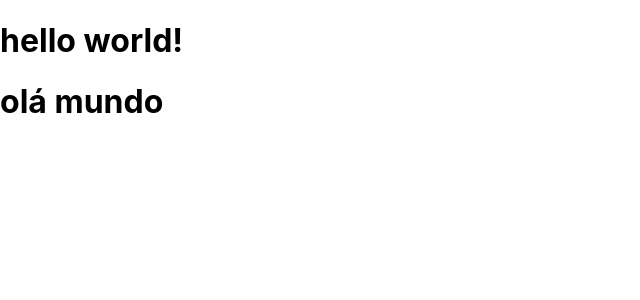
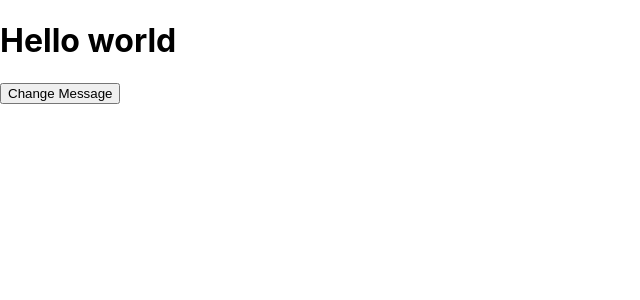
Before and after one commit to matheustanaka/react-studies, a React (Create React App) app: page / in a window 1280 px wide. Shown: the top 300 px of the page, without its empty margins (0-640 px from the left). Built offline with nearby package versions, Linux system fonts and the light colour scheme.

Commit message:
feat: learning state

```diff
--- a/src/App.js
+++ b/src/App.js
@@ -1,10 +1,19 @@
+import {useState} from "react";
+
 
 const App = () => {
-  const messages = ["hello world!", "olá mundo"];
+  const [message, setMessage] = useState('Hello world')
+
+
+  const handleChangeMessage = () => {
+    setMessage("olá mundo");
+
+  }
   return (
-    <div>
-      {messages.map(message => <h1>{message}</h1>)}
-    </div>
+    <>
+      <h1>{message}</h1>
+      <button onClick={handleChangeMessage}>Change Message</button>
+    </>
   );
 }
 
```
